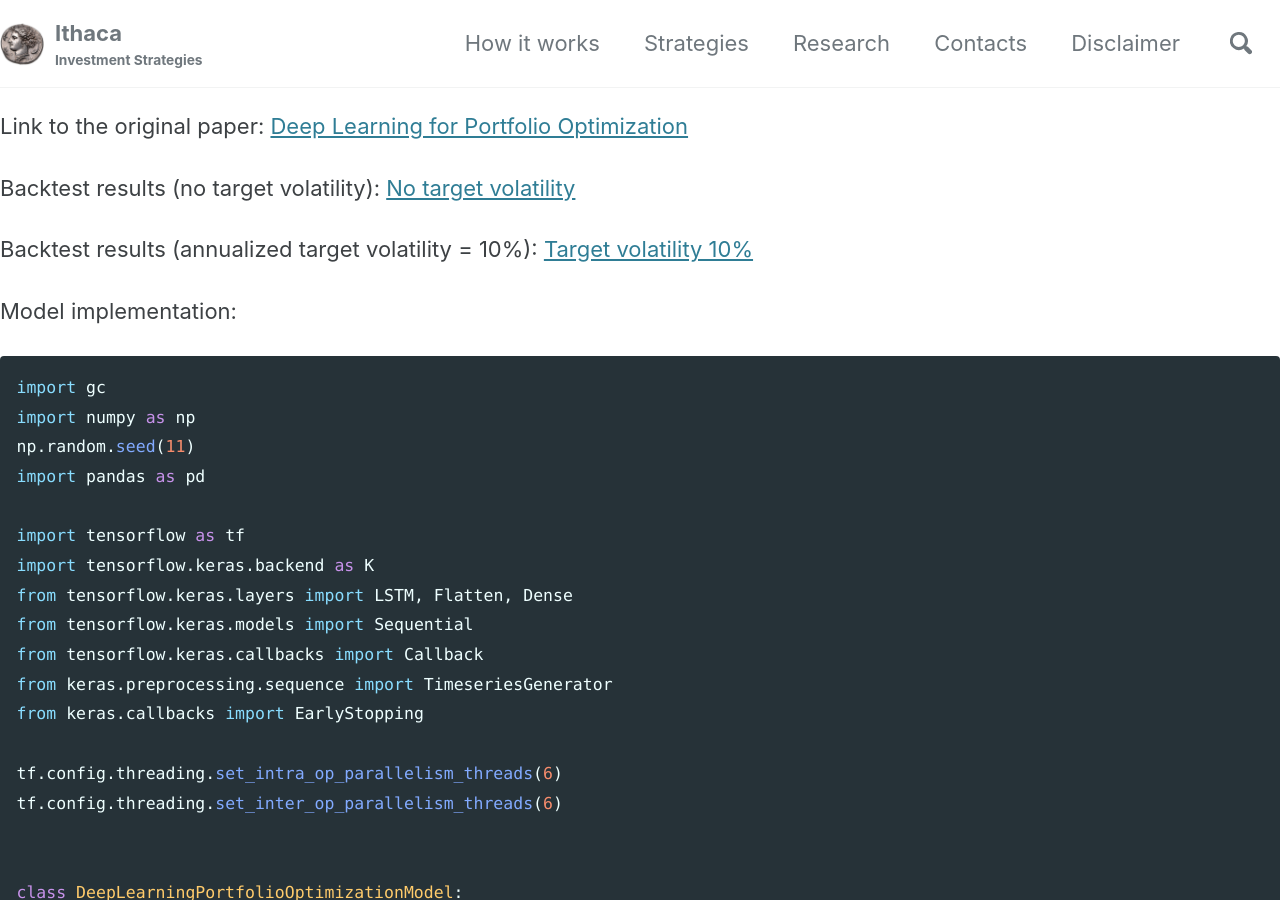
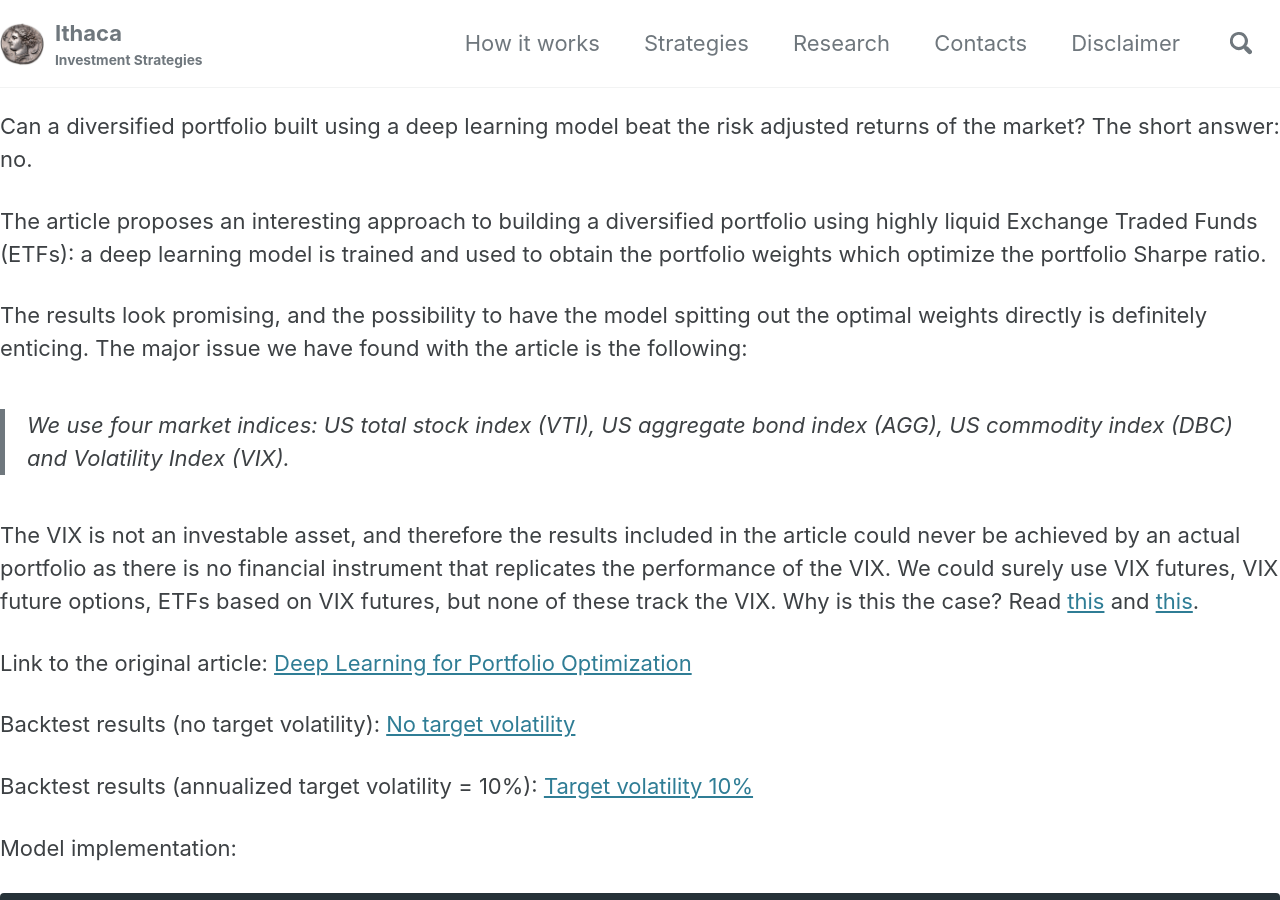
Before and after one commit to IthacaResearch/ithacaresearch.github.io, a Jekyll site: the page built from _research/dlpopt.md, in a window 1280 px wide and 900 px high. Built offline with Jekyll 4.4.1, drawn with Linux system fonts in a browser that asks for light colours; cached includes are drawn as plain includes; our own code applies the rules of GitHub Pages for plain Markdown files.

Commit message:
Update dlpopt.md

```diff
--- a/_research/dlpopt.md
+++ b/_research/dlpopt.md
@@ -1,18 +1,23 @@
 ---
 title: "An implementation of 'Deep Learning for Portfolio Optimization' by Zhang, Z. , Zohren, S. , Roberts, S."
-excerpt: "Can a diversified portfolio built using a deep learning model beat the risk adjusted returns of the market?"
+excerpt: "Can a diversified portfolio built using a deep learning model beat the risk adjusted returns of the market? The short answer: no."
 ---
 
+Can a diversified portfolio built using a deep learning model beat the risk adjusted returns of the market? The short answer: no.
 
+The article proposes an interesting approach to building a diversified portfolio using highly liquid Exchange Traded Funds (ETFs): a deep learning model is trained and used to obtain the portfolio weights which optimize the portfolio Sharpe ratio.
 
-Link to the original paper:
-[Deep Learning for Portfolio Optimization](https://arxiv.org/pdf/2005.13665.pdf)
+The results look promising, and the possibility to have the model spitting out the optimal weights directly is definitely enticing. The major issue we have found with the article is the following:
 
-Backtest results (no target volatility):
-[No target volatility](/notebooks/dlpopt_no_target_vol.html)
+> We use four market indices: US total stock index (VTI), US aggregate bond index (AGG), US commodity index (DBC) and Volatility Index (VIX).
 
-Backtest results (annualized target volatility = 10%):
-[Target volatility 10%](/notebooks/dlpopt_target_vol_10.html)
+The VIX is not an investable asset, and therefore the results included in the article could never be achieved by an actual portfolio as there is no financial instrument that replicates the performance of the VIX. We could surely use VIX futures, VIX future options, ETFs based on VIX futures, but none of these track the VIX. Why is this the case? Read [this](https://sixfigureinvesting.com/2010/01/how-to-go-long-on-the-vix-index-2/) and [this](https://sixfigureinvesting.com/2013/08/trading-the-vix-index/).
+
+Link to the original article: [Deep Learning for Portfolio Optimization](https://arxiv.org/pdf/2005.13665.pdf)
+
+Backtest results (no target volatility): [No target volatility](/notebooks/dlpopt_no_target_vol.html)
+
+Backtest results (annualized target volatility = 10%): [Target volatility 10%](/notebooks/dlpopt_target_vol_10.html)
 
 Model implementation:
 
```
